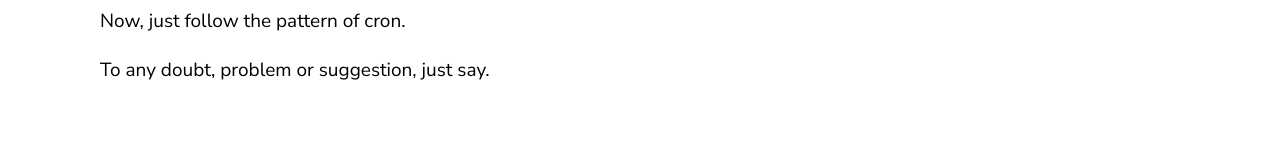
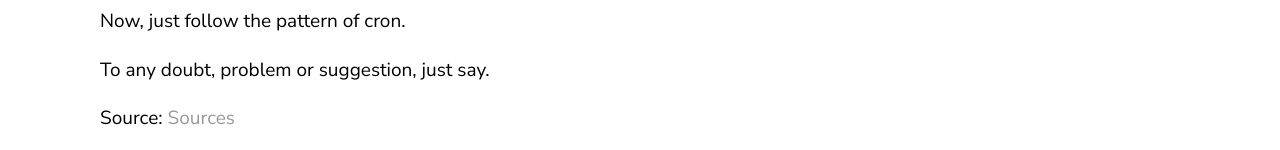
Before and after one commit to fagnercandido/fagnercandido.gihub.io, a Jekyll site: the page built from _posts/2019-09-18-using-node-cron.markdown, in a window 1280 px wide. Shown: the part 936-1086 px from the top of the page. Built offline with Jekyll 4.4.1, drawn with Linux system fonts in a browser that asks for light colours; before the commit the page ends 1040 px from its top, so only the background shows below that.

```diff
--- a/_posts/2019-09-18-using-node-cron.markdown
+++ b/_posts/2019-09-18-using-node-cron.markdown
@@ -27,3 +27,5 @@ cron.schedule('*/2 * * * *', () => {
 Now, just follow the pattern of cron.
 
 To any doubt, problem or suggestion, just say.
+
+Source: [Sources](https://github.com/fagnercandido/node-scheduling)
```
